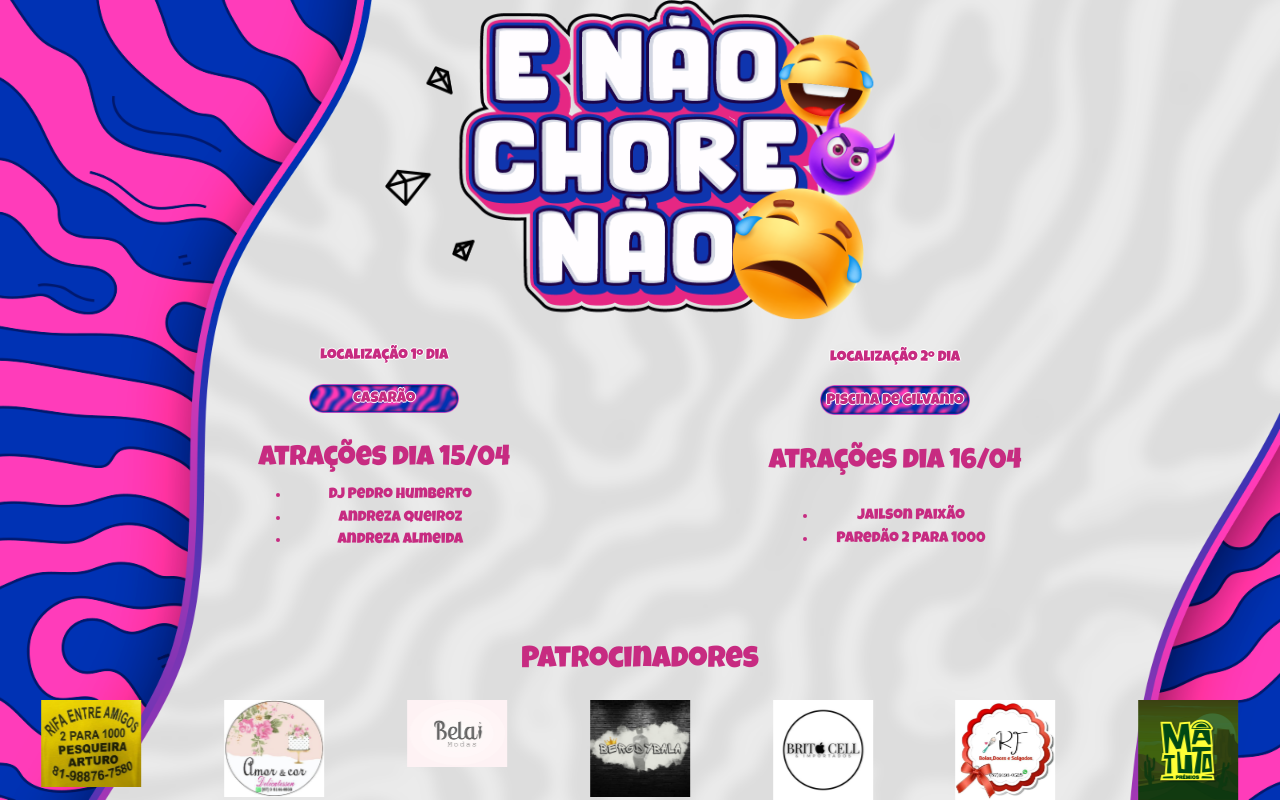
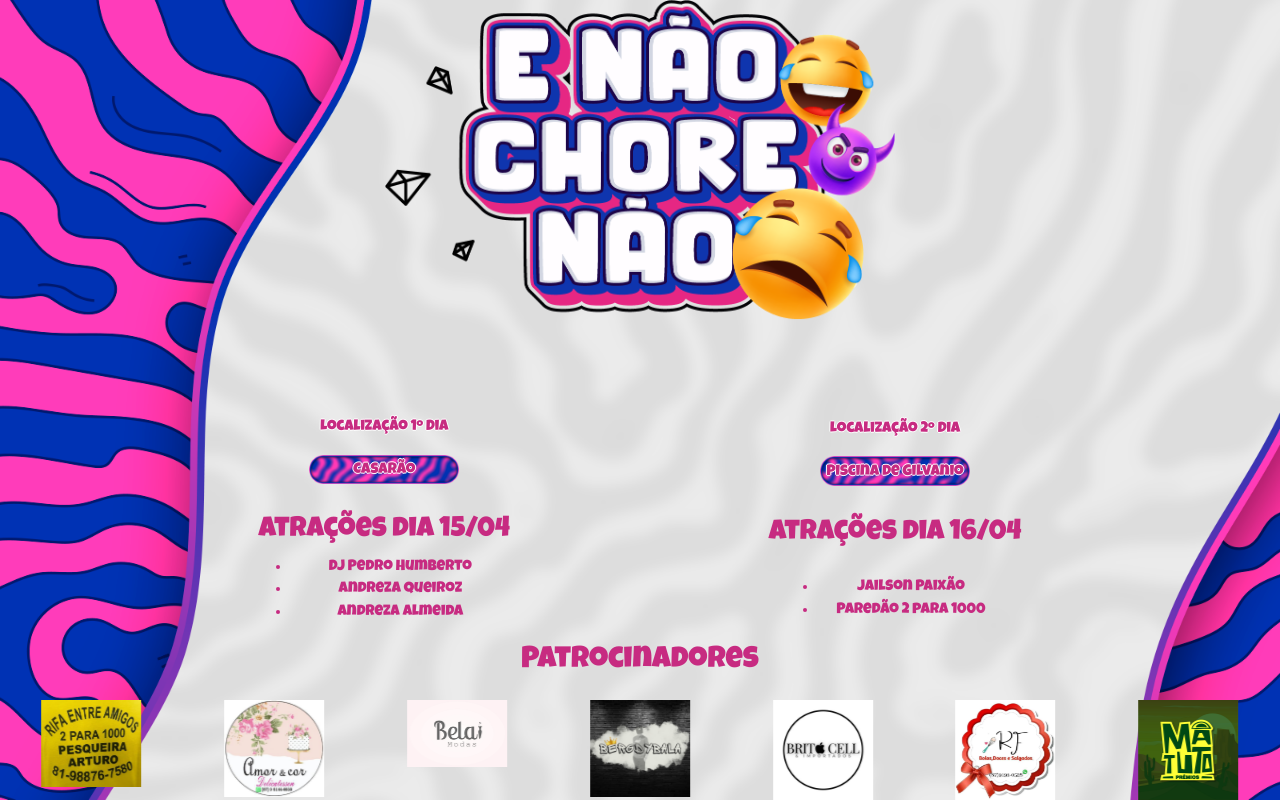
Before and after one commit to viniciusHerminio/pageGlaybson, a React (Create React App) app: page / in a window 1280 px wide. Built offline with nearby package versions, Linux system fonts and the light colour scheme.

Commit message:
redirecionando informacoes no footer

```diff
--- a/src/App.js
+++ b/src/App.js
@@ -38,6 +38,8 @@ function App() {
     <div className="App">
       <header className="App-header">
         <img src={logo} className="App-logo" alt="logo" />
+      </header>
+      <footer>
         <div className='d-flex justify-content-evenly'>
       <div className='titleLocalizacao d-flex flex-column justify-content-evenly'>
 
@@ -70,8 +72,6 @@ function App() {
         </ul>
       </div>
       </div>
-      </header>
-      <footer>
          <div className='titlePatrocinadores'>
         <p className='patrocinadoresTitle'>Patrocinadores</p>
       </div>
```
